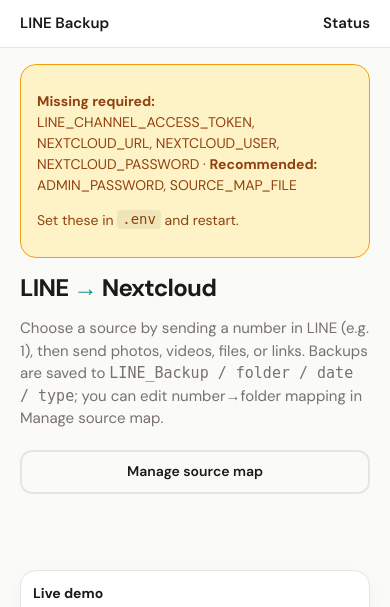
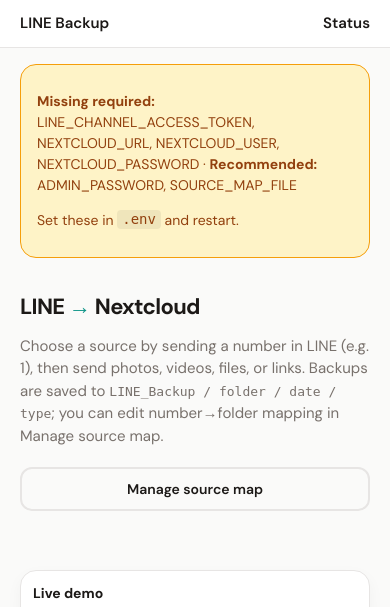
Before and after one commit to Benedict-CS/line-backup-bot, a FastAPI app: page / in a window 390 px wide. Shown: the top 607 px of the page. Run offline with FastAPI, Linux system fonts and the light colour scheme.

Commit message:
Improve responsive layout across web templates.
Fix mobile overflow, safe-area padding, stacked headers and status rows, and full-width touch targets on narrow screens.

Co-authored-by: Cursor <cursoragent@cursor.com>

```diff
--- a/templates/landing.html
+++ b/templates/landing.html
@@ -25,8 +25,9 @@
       --side: clamp(1.25rem, 4vw, 2rem);
     }
     * { box-sizing: border-box; }
-    html, body { margin: 0; min-height: 100%; font-family: 'DM Sans', system-ui, sans-serif; font-size: 1rem; line-height: 1.5; color: var(--text); background: var(--bg); }
-    .page { min-height: 100vh; display: flex; flex-direction: column; padding: 0 var(--side); }
+    html { -webkit-text-size-adjust: 100%; text-size-adjust: 100%; }
+    html, body { margin: 0; min-height: 100%; font-family: 'DM Sans', system-ui, sans-serif; font-size: 1rem; line-height: 1.5; color: var(--text); background: var(--bg); overflow-x: clip; }
+    .page { min-height: 100vh; display: flex; flex-direction: column; padding: 0 var(--side); padding-left: max(var(--side), env(safe-area-inset-left)); padding-right: max(var(--side), env(safe-area-inset-right)); }
     .header {
       background: var(--surface);
       border-bottom: 1px solid var(--border);
@@ -40,7 +41,8 @@
     .hero { flex: 1; min-width: 0; }
     .hero-title { font-size: clamp(1.5rem, 4vw, 2rem); font-weight: 700; letter-spacing: -0.03em; color: var(--text); margin: 0 0 0.35rem; line-height: 1.2; }
     .hero-title .arrow { color: var(--accent); }
-    .hero-desc { color: var(--muted); font-size: 0.9375rem; margin-bottom: 1.25rem; max-width: 36ch; }
+    .hero-desc { color: var(--muted); font-size: 0.9375rem; margin-bottom: 1.25rem; max-width: 36ch; overflow-wrap: break-word; word-break: break-word; }
+    .hero-desc code { font-size: 0.8125rem; }
     .cta { display: flex; flex-wrap: wrap; gap: 0.6rem; }
     .hero-how {
       margin-top: 0.9rem;
@@ -80,14 +82,21 @@
     .footer { max-width: var(--content-max); margin: 0 auto; padding: 0.75rem 0; text-align: center; font-size: 0.75rem; color: var(--muted); width: 100%; }
     .footer a { color: var(--muted); text-decoration: none; }
     .footer a:hover { color: var(--accent); }
-    .config-check { margin-bottom: 1rem; padding: 0.75rem 1rem; background: #fef3c7; border: 1px solid #f59e0b; border-radius: var(--radius); font-size: 0.875rem; color: #92400e; }
+    .config-check { margin-bottom: 1rem; padding: 0.75rem 1rem; background: #fef3c7; border: 1px solid #f59e0b; border-radius: var(--radius); font-size: 0.875rem; color: #92400e; overflow-wrap: break-word; word-break: break-word; width: 100%; }
     .config-check code { background: rgba(0,0,0,.06); padding: 0.1em 0.35em; border-radius: 4px; }
     @media (max-width: 720px) {
-      .main { flex-direction: column; align-items: flex-start; }
-      .aside { margin-left: 0; margin-top: 1.25rem; max-width: none; }
+      .main { flex-direction: column; align-items: stretch; gap: 1.25rem; }
+      .hero { width: 100%; }
+      .hero-desc { max-width: none; }
+      .aside { margin-left: 0; margin-top: 0; max-width: none; width: 100%; }
       .cta .btn { min-width: 0; }
     }
-    @media (max-width: 400px) { .cta .btn { width: 100%; } }
+    @media (max-width: 480px) {
+      .header-inner { gap: 0.75rem; }
+      .hero-title { font-size: 1.375rem; }
+      .cta { flex-direction: column; }
+      .cta .btn { width: 100%; }
+    }
   </style>
 </head>
 <body>
--- a/templates/login.html
+++ b/templates/login.html
@@ -27,7 +27,8 @@
       --side: clamp(1.25rem, 4vw, 2rem);
     }
     * { box-sizing: border-box; }
-    body { margin: 0; min-height: 100vh; font-family: 'DM Sans', system-ui, sans-serif; font-size: 1rem; line-height: 1.6; color: var(--text); background: var(--bg); display: flex; flex-direction: column; align-items: center; justify-content: center; padding: var(--side); }
+    html { -webkit-text-size-adjust: 100%; text-size-adjust: 100%; }
+    body { margin: 0; min-height: 100vh; font-family: 'DM Sans', system-ui, sans-serif; font-size: 1rem; line-height: 1.6; color: var(--text); background: var(--bg); display: flex; flex-direction: column; align-items: center; justify-content: center; padding: var(--side); padding-top: max(3.5rem, calc(var(--side) + env(safe-area-inset-top))); padding-bottom: max(var(--side), env(safe-area-inset-bottom)); padding-left: max(var(--side), env(safe-area-inset-left)); padding-right: max(var(--side), env(safe-area-inset-right)); overflow-x: clip; }
     .card { width: 100%; max-width: 380px; background: var(--surface); border: 1px solid var(--border); border-radius: var(--radius); padding: 1.75rem; }
     .title { font-size: 1.2rem; font-weight: 700; color: var(--text); margin: 0 0 0.2rem; }
     .sub { color: var(--muted); font-size: 0.9rem; margin-bottom: 1.25rem; }
@@ -40,7 +41,8 @@
     .btn:hover { background: var(--accent-hover); }
     .back { display: block; text-align: center; margin-top: 1rem; font-size: 0.875rem; color: var(--muted); text-decoration: none; }
     .back:hover { color: var(--accent); }
-    .topbar { position: absolute; top: 1rem; left: var(--side); }
+    .topbar { position: absolute; top: max(1rem, env(safe-area-inset-top)); left: max(var(--side), env(safe-area-inset-left)); }
+    @media (max-width: 480px) { .card { padding: 1.25rem; } }
     .topbar a { font-weight: 600; color: var(--text); text-decoration: none; font-size: 0.9375rem; }
     .topbar a:hover { color: var(--accent); }
   </style>
```
Also changed, not shown: templates/admin.html (+15 -4 lines), templates/status.html (+13 -5 lines).
